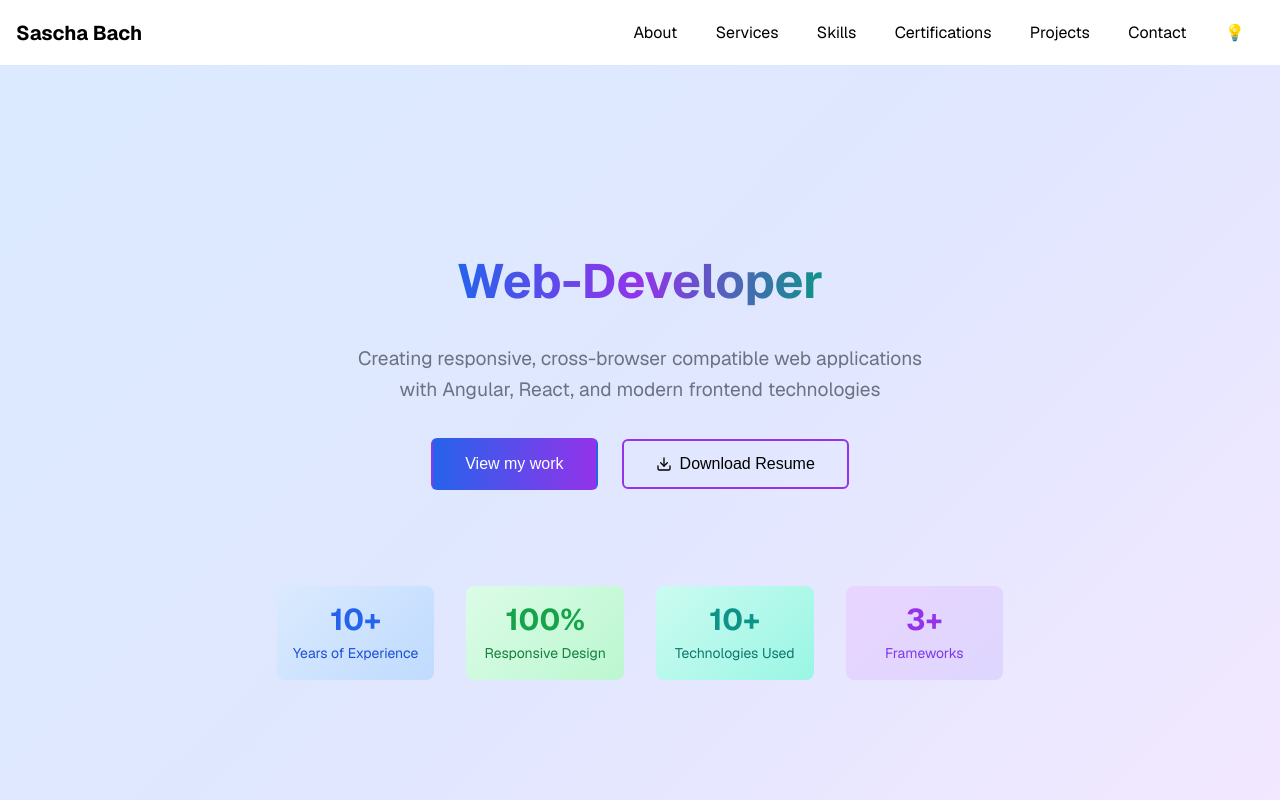
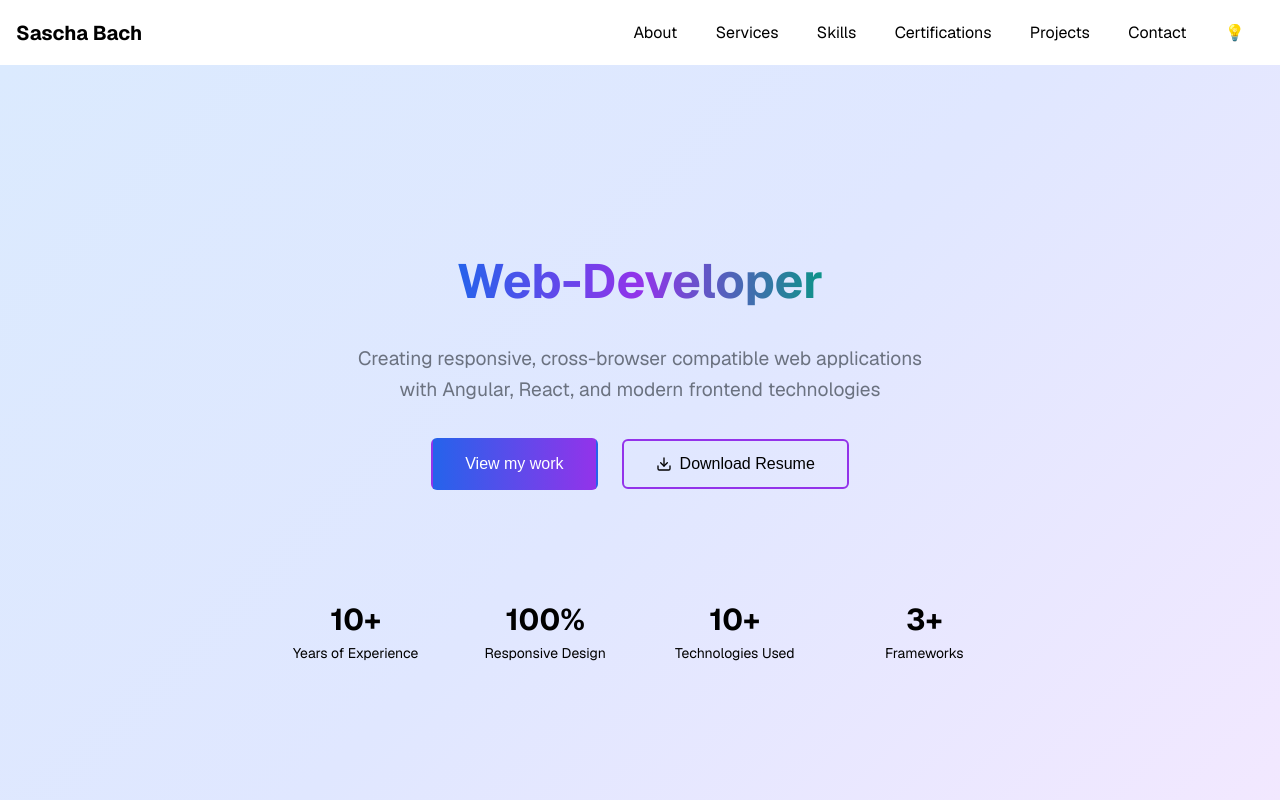
Before and after one commit to LuciusShadow/portfolio-page, a React (Vite) app: page / in a window 1280 px wide. Shown: the top 800 px of the page. Built offline with nearby package versions, Linux system fonts and the light colour scheme.

Commit message:
refactoring

```diff
--- a/src/data/FeatureCard.ts
+++ b/src/data/FeatureCard.ts
@@ -1,8 +1,8 @@
-import { LucideIcon } from 'lucide-react';
+import type { LucideIcon } from 'lucide-react';
 
 export interface FeatureCard {
   icon: LucideIcon;
   title: string;
   description: string;
-  colorClass: 'blue' | 'purple' | 'teal';
+  colorClass: 'primary' | 'secondary' | 'tertiary';
 }
--- a/src/data/SkillBadge.ts
+++ b/src/data/SkillBadge.ts
@@ -1,4 +1,4 @@
 export interface SkillBadge {
   text: string;
-  colorClass: 'blue' | 'green' | 'purple' | 'orange';
+  colorClass: 'primary' | 'secondary' | 'tertiary' | 'quaternary';
 }
--- a/src/scss/themes.scss
+++ b/src/scss/themes.scss
@@ -13,22 +13,22 @@ $light-theme: (
   gradient-primary: $gradient-primary,
   gradient-text: $gradient-text,
 
-  // Stat colors for light theme
-  stat-experience-bg: linear-gradient(135deg, #dbeafe, #bfdbfe),
-  stat-experience-value: #2563eb,
-  stat-experience-label: #1d4ed8,
+  // Stat colors using visual hierarchy
+  stat-primary-bg: linear-gradient(135deg, #dbeafe, #bfdbfe),
+  stat-primary-value: #2563eb,
+  stat-primary-label: #1d4ed8,
 
-  stat-design-bg: linear-gradient(135deg, #dcfce7, #bbf7d0),
-  stat-design-value: #16a34a,
-  stat-design-label: #15803d,
+  stat-secondary-bg: linear-gradient(135deg, #dcfce7, #bbf7d0),
+  stat-secondary-value: #16a34a,
+  stat-secondary-label: #15803d,
 
-  stat-technologies-bg: linear-gradient(135deg, #ccfbf1, #99f6e4),
-  stat-technologies-value: #0d9488,
-  stat-technologies-label: #0f766e,
+  stat-tertiary-bg: linear-gradient(135deg, #ccfbf1, #99f6e4),
+  stat-tertiary-value: #0d9488,
+  stat-tertiary-label: #0f766e,
 
-  stat-motivation-bg: linear-gradient(135deg, #e9d5ff, #ddd6fe),
-  stat-motivation-value: #9333ea,
-  stat-motivation-label: #7c3aed,
+  stat-quaternary-bg: linear-gradient(135deg, #e9d5ff, #ddd6fe),
+  stat-quaternary-value: #9333ea,
+  stat-quaternary-label: #7c3aed,
 
   // About section colors
   about-background: linear-gradient(135deg, #f0fdf4 0%, #ecfdf5 50%, #f0fdfa 100%),
@@ -36,34 +36,34 @@ $light-theme: (
   about-greeting-color: #047857,
   gradient-image-overlay: linear-gradient(45deg, rgba(59, 130, 246, 0.2), rgba(147, 51, 234, 0.2)),
 
-  // Skill badge colors
-  skill-badge-blue-bg: #dbeafe,
-  skill-badge-blue-text: #1e40af,
-  skill-badge-green-bg: #dcfce7,
-  skill-badge-green-text: #166534,
-  skill-badge-purple-bg: #e9d5ff,
-  skill-badge-purple-text: #7c2d12,
-  skill-badge-orange-bg: #fed7aa,
-  skill-badge-orange-text: #9a3412,
+  // Skill badge colors using visual hierarchy
+  skill-badge-primary-bg: #dbeafe,
+  skill-badge-primary-text: #1e40af,
+  skill-badge-secondary-bg: #dcfce7,
+  skill-badge-secondary-text: #166534,
+  skill-badge-tertiary-bg: #e9d5ff,
+  skill-badge-tertiary-text: #7c2d12,
+  skill-badge-quaternary-bg: #fed7aa,
+  skill-badge-quaternary-text: #9a3412,
 
-  // Feature card colors
-  feature-card-blue-bg: linear-gradient(135deg, #dbeafe, #bfdbfe),
-  feature-card-purple-bg: linear-gradient(135deg, #e9d5ff, #ddd6fe),
-  feature-card-teal-bg: linear-gradient(135deg, #ccfbf1, #99f6e4),
+  // Feature card colors using visual hierarchy
+  feature-card-primary-bg: linear-gradient(135deg, #dbeafe, #bfdbfe),
+  feature-card-secondary-bg: linear-gradient(135deg, #e9d5ff, #ddd6fe),
+  feature-card-tertiary-bg: linear-gradient(135deg, #ccfbf1, #99f6e4),
 
-  feature-icon-blue: #2563eb,
-  feature-icon-purple: #9333ea,
-  feature-icon-teal: #0d9488,
+  feature-icon-primary: #2563eb,
+  feature-icon-secondary: #9333ea,
+  feature-icon-tertiary: #0d9488,
 
-  feature-title-blue: #1e40af,
-  feature-title-purple: #7c3aed,
-  feature-title-teal: #0f766e,
+  feature-title-primary: #1e40af,
+  feature-title-secondary: #7c3aed,
+  feature-title-tertiary: #0f766e,
 
-  feature-description-blue: #1d4ed8,
-  feature-description-purple: #6d28d9,
-  feature-description-teal: #115e59,
+  feature-description-primary: #1d4ed8,
+  feature-description-secondary: #6d28d9,
+  feature-description-tertiary: #115e59,
 
-  // Shadow variables using CSS custom properties
+  // Shadow variables
   box-shadow-sm: #{$shadow-sm},
   box-shadow-md: #{$shadow-md},
   box-shadow-lg: #{$shadow-lg}
@@ -81,22 +81,22 @@ $dark-theme: (
   gradient-primary: $gradient-primary,
   gradient-text: $gradient-text,
 
-  // Stat colors for dark theme
-  stat-experience-bg: linear-gradient(135deg, rgba(30, 58, 138, 0.3), rgba(30, 64, 175, 0.3)),
-  stat-experience-value: #2563eb,
-  stat-experience-label: #93c5fd,
+  // Stat colors using visual hierarchy
+  stat-primary-bg: linear-gradient(135deg, rgba(30, 58, 138, 0.3), rgba(30, 64, 175, 0.3)),
+  stat-primary-value: #2563eb,
+  stat-primary-label: #93c5fd,
 
-  stat-design-bg: linear-gradient(135deg, rgba(20, 83, 45, 0.3), rgba(22, 101, 52, 0.3)),
-  stat-design-value: #16a34a,
-  stat-design-label: #86efac,
+  stat-secondary-bg: linear-gradient(135deg, rgba(20, 83, 45, 0.3), rgba(22, 101, 52, 0.3)),
+  stat-secondary-value: #16a34a,
+  stat-secondary-label: #86efac,
 
-  stat-technologies-bg: linear-gradient(135deg, rgba(19, 78, 74, 0.3), rgba(17, 94, 89, 0.3)),
-  stat-technologies-value: #0d9488,
-  stat-technologies-label: #5eead4,
+  stat-tertiary-bg: linear-gradient(135deg, rgba(19, 78, 74, 0.3), rgba(17, 94, 89, 0.3)),
+  stat-tertiary-value: #0d9488,
+  stat-tertiary-label: #5eead4,
 
-  stat-motivation-bg: linear-gradient(135deg, rgba(88, 28, 135, 0.3), rgba(107, 33, 168, 0.3)),
-  stat-motivation-value: #9333ea,
-  stat-motivation-label: #c4b5fd,
+  stat-quaternary-bg: linear-gradient(135deg, rgba(88, 28, 135, 0.3), rgba(107, 33, 168, 0.3)),
+  stat-quaternary-value: #9333ea,
+  stat-quaternary-label: #c4b5fd,
 
   // About section colors
   about-background: linear-gradient(135deg, rgba(20, 83, 45, 0.2) 0%, rgba(6, 78, 59, 0.2) 100%),
@@ -104,32 +104,32 @@ $dark-theme: (
   about-greeting-color: #34d399,
   gradient-image-overlay: linear-gradient(45deg, rgba(59, 130, 246, 0.2), rgba(147, 51, 234, 0.2)),
 
-  // Skill badge colors
-  skill-badge-blue-bg: rgba(30, 58, 138, 0.3),
-  skill-badge-blue-text: #93c5fd,
-  skill-badge-green-bg: rgba(20, 83, 45, 0.3),
-  skill-badge-green-text: #86efac,
-  skill-badge-purple-bg: rgba(88, 28, 135, 0.3),
-  skill-badge-purple-text: #c4b5fd,
-  skill-badge-orange-bg: rgba(154, 52, 18, 0.3),
-  skill-badge-orange-text: #fdba74,
+  // Skill badge colors using visual hierarchy
+  skill-badge-primary-bg: rgba(30, 58, 138, 0.3),
+  skill-badge-primary-text: #93c5fd,
+  skill-badge-secondary-bg: rgba(20, 83, 45, 0.3),
+  skill-badge-secondary-text: #86efac,
+  skill-badge-tertiary-bg: rgba(88, 28, 135, 0.3),
+  skill-badge-tertiary-text: #c4b5fd,
+  skill-badge-quaternary-bg: rgba(154, 52, 18, 0.3),
+  skill-badge-quaternary-text: #fdba74,
 
-  // Feature card colors
-  feature-card-blue-bg: linear-gradient(135deg, rgba(30, 58, 138, 0.3), rgba(30, 64, 175, 0.3)),
-  feature-card-purple-bg: linear-gradient(135deg, rgba(88, 28, 135, 0.3), rgba(107, 33, 168, 0.3)),
-  feature-card-teal-bg: linear-gradient(135deg, rgba(19, 78, 74, 0.3), rgba(17, 94, 89, 0.3)),
+  // Feature card colors using visual hierarchy
+  feature-card-primary-bg: linear-gradient(135deg, rgba(30, 58, 138, 0.3), rgba(30, 64, 175, 0.3)),
+  feature-card-secondary-bg: linear-gradient(135deg, rgba(88, 28, 135, 0.3), rgba(107, 33, 168, 0.3)),
+  feature-card-tertiary-bg: linear-gradient(135deg, rgba(19, 78, 74, 0.3), rgba(17, 94, 89, 0.3)),
 
-  feature-icon-blue: #3b82f6,
-  feature-icon-purple: #a855f7,
-  feature-icon-teal: #14b8a6,
+  feature-icon-primary: #3b82f6,
+  feature-icon-secondary: #a855f7,
+  feature-icon-tertiary: #14b8a6,
 
-  feature-title-blue: #93c5fd,
-  feature-title-purple: #c4b5fd,
-  feature-title-teal: #5eead4,
+  feature-title-primary: #93c5fd,
+  feature-title-secondary: #c4b5fd,
+  feature-title-tertiary: #5eead4,
 
-  feature-description-blue: #dbeafe,
-  feature-description-purple: #e9d5ff,
-  feature-description-teal: #ccfbf1,
+  feature-description-primary: #dbeafe,
+  feature-description-secondary: #e9d5ff,
+  feature-description-tertiary: #ccfbf1,
 
   // Shadow variables
   box-shadow-sm: #{$shadow-sm},
@@ -149,22 +149,22 @@ $dark-theme: (
   --gradient-primary: #{map.get($theme, gradient-primary)};
   --gradient-text: #{map.get($theme, gradient-text)};
 
-  // Stat variables
-  --stat-experience-bg: #{map.get($theme, stat-experience-bg)};
-  --stat-experience-value: #{map.get($theme, stat-experience-value)};
-  --stat-experience-label: #{map.get($theme, stat-experience-label)};
+  // Stat variables using semantic naming
+  --stat-primary-bg: #{map.get($theme, stat-primary-bg)};
+  --stat-primary-value: #{map.get($theme, stat-primary-value)};
+  --stat-primary-label: #{map.get($theme, stat-primary-label)};
 
-  --stat-design-bg: #{map.get($theme, stat-design-bg)};
-  --stat-design-value: #{map.get($theme, stat-design-value)};
-  --stat-design-label: #{map.get($theme, stat-design-label)};
+  --stat-secondary-bg: #{map.get($theme, stat-secondary-bg)};
+  --stat-secondary-value: #{map.get($theme, stat-secondary-value)};
+  --stat-secondary-label: #{map.get($theme, stat-secondary-label)};
 
-  --stat-technologies-bg: #{map.get($theme, stat-technologies-bg)};
-  --stat-technologies-value: #{map.get($theme, stat-technologies-value)};
-  --stat-technologies-label: #{map.get($theme, stat-technologies-label)};
+  --stat-tertiary-bg: #{map.get($theme, stat-tertiary-bg)};
+  --stat-tertiary-value: #{map.get($theme, stat-tertiary-value)};
+  --stat-tertiary-label: #{map.get($theme, stat-tertiary-label)};
 
-  --stat-motivation-bg: #{map.get($theme, stat-motivation-bg)};
-  --stat-motivation-value: #{map.get($theme, stat-motivation-value)};
-  --stat-motivation-label: #{map.get($theme, stat-motivation-label)};
+  --stat-quaternary-bg: #{map.get($theme, stat-quaternary-bg)};
+  --stat-quaternary-value: #{map.get($theme, stat-quaternary-value)};
+  --stat-quaternary-label: #{map.get($theme, stat-quaternary-label)};
 
   // About section variables
   --about-background: #{map.get($theme, about-background)};
@@ -172,29 +172,32 @@ $dark-theme: (
   --about-greeting-color: #{map.get($theme, about-greeting-color)};
   --gradient-image-overlay: #{map.get($theme, gradient-image-overlay)};
 
-  // Skill badge variables
-  --skill-badge-blue-bg: #{map.get($theme, skill-badge-blue-bg)};
-  --skill-badge-blue-text: #{map.get($theme, skill-badge-blue-text)};
-  --skill-badge-green-bg: #{map.get($theme, skill-badge-green-bg)};
-  --skill-badge-green-text: #{map.get($theme, skill-badge-green-text)};
-  --skill-badge-purple-bg: #{map.get($theme, skill-badge-purple-bg)};
-  --skill-badge-purple-text: #{map.get($theme, skill-badge-purple-text)};
-  --skill-badge-orange-bg: #{map.get($theme, skill-badge-orange-bg)};
-  --skill-badge-orange-text: #{map.get($theme, skill-badge-orange-text)};
+  // Skill badge variables using semantic naming
+  --skill-badge-primary-bg: #{map.get($theme, skill-badge-primary-bg)};
+  --skill-badge-primary-text: #{map.get($theme, skill-badge-primary-text)};
+  --skill-badge-secondary-bg: #{map.get($theme, skill-badge-secondary-bg)};
+  --skill-badge-secondary-text: #{map.get($theme, skill-badge-secondary-text)};
+  --skill-badge-tertiary-bg: #{map.get($theme, skill-badge-tertiary-bg)};
+  --skill-badge-tertiary-text: #{map.get($theme, skill-badge-tertiary-text)};
+  --skill-badge-quaternary-bg: #{map.get($theme, skill-badge-quaternary-bg)};
+  --skill-badge-quaternary-text: #{map.get($theme, skill-badge-quaternary-text)};
 
-  // Feature card variables
-  --feature-card-blue-bg: #{map.get($theme, feature-card-blue-bg)};
-  --feature-card-purple-bg: #{map.get($theme, feature-card-purple-bg)};
-  --feature-card-teal-bg: #{map.get($theme, feature-card-teal-bg)};
-  --feature-icon-blue: #{map.get($theme, feature-icon-blue)};
-  --feature-icon-purple: #{map.get($theme, feature-icon-purple)};
-  --feature-icon-teal: #{map.get($theme, feature-icon-teal)};
-  --feature-title-blue: #{map.get($theme, feature-title-blue)};
-  --feature-title-purple: #{map.get($theme, feature-title-purple)};
-  --feature-title-teal: #{map.get($theme, feature-title-teal)};
-  --feature-description-blue: #{map.get($theme, feature-description-blue)};
-  --feature-description-purple: #{map.get($theme, feature-description-purple)};
-  --feature-description-teal: #{map.get($theme, feature-description-teal)};
+  // Feature card variables using semantic naming
+  --feature-card-primary-bg: #{map.get($theme, feature-card-primary-bg)};
+  --feature-card-secondary-bg: #{map.get($theme, feature-card-secondary-bg)};
+  --feature-card-tertiary-bg: #{map.get($theme, feature-card-tertiary-bg)};
+
+  --feature-icon-primary: #{map.get($theme, feature-icon-primary)};
+  --feature-icon-secondary: #{map.get($theme, feature-icon-secondary)};
+  --feature-icon-tertiary: #{map.get($theme, feature-icon-tertiary)};
+
+  --feature-title-primary: #{map.get($theme, feature-title-primary)};
+  --feature-title-secondary: #{map.get($theme, feature-title-secondary)};
+  --feature-title-tertiary: #{map.get($theme, feature-title-tertiary)};
+
+  --feature-description-primary: #{map.get($theme, feature-description-primary)};
+  --feature-description-secondary: #{map.get($theme, feature-description-secondary)};
+  --feature-description-tertiary: #{map.get($theme, feature-description-tertiary)};
 
   // Shadow variables
   --box-shadow-sm: #{map.get($theme, box-shadow-sm)} var(--box-shadow-hover);
```
Also changed, not shown: src/components/sections/AboutSection.tsx (+7 -7 lines), src/scss/about-section.scss (+37 -37 lines).
